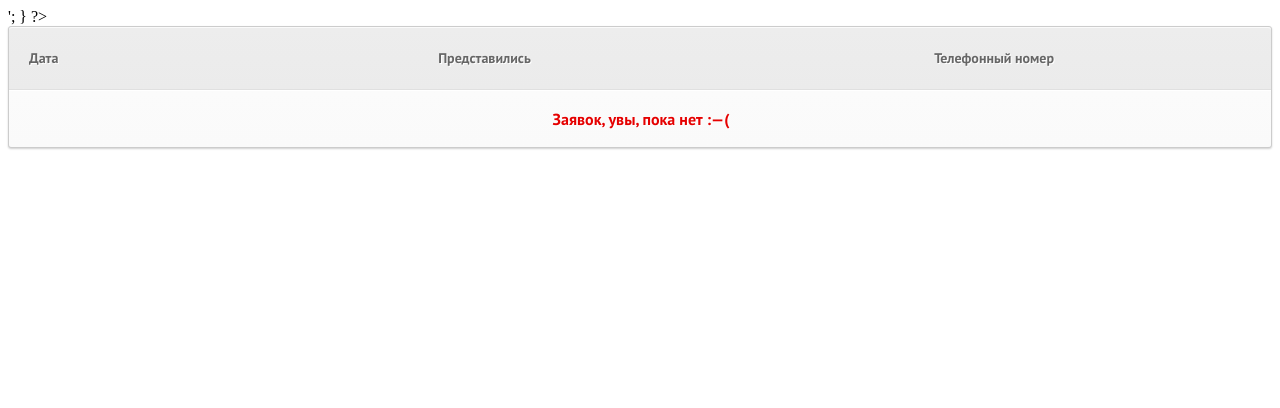
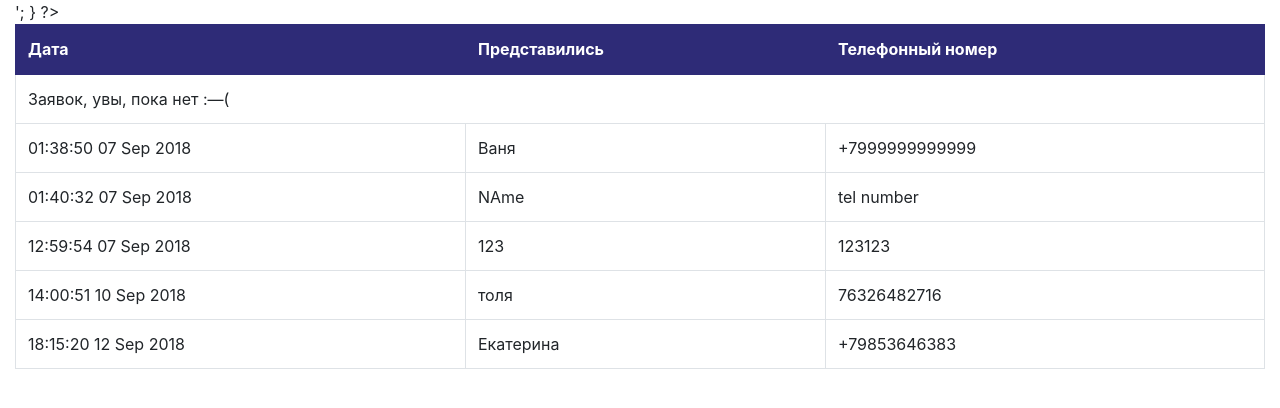
Before and after one commit to 4enki/broniks, a website: page app/templates/pages/orderslist.html in a window 1280 px wide. Drawn offline with nearby package versions, Linux system fonts and the light colour scheme.

Commit message:
красота в таблице заявок

```diff
--- a/app/templates/pages/orderslist.html
+++ b/app/templates/pages/orderslist.html
@@ -6,113 +6,31 @@
   <link rel="shortcut icon" href="assets/images/i/favicon.ico" type="image/x-icon"/>
   <link rel="icon" href="assets/images/i/favicon.ico" type="image/x-icon"/>
   <link href='https://fonts.googleapis.com/css?family=PT+Sans:400,400italic,700,700italic&subset=latin,cyrillic-ext' rel='stylesheet' type='text/css'>
+  <link rel="stylesheet" href="https://stackpath.bootstrapcdn.com/bootstrap/4.1.3/css/bootstrap.min.css" integrity="sha384-MCw98/SFnGE8fJT3GXwEOngsV7Zt27NXFoaoApmYm81iuXoPkFOJwJ8ERdknLPMO" crossorigin="anonymous">
+    <script src="https://code.jquery.com/jquery-3.3.1.slim.min.js" integrity="sha384-q8i/X+965DzO0rT7abK41JStQIAqVgRVzpbzo5smXKp4YfRvH+8abtTE1Pi6jizo" crossorigin="anonymous"></script>
+    <script src="https://cdnjs.cloudflare.com/ajax/libs/popper.js/1.14.3/umd/popper.min.js" integrity="sha384-ZMP7rVo3mIykV+2+9J3UJ46jBk0WLaUAdn689aCwoqbBJiSnjAK/l8WvCWPIPm49" crossorigin="anonymous"></script>
+    <script src="https://stackpath.bootstrapcdn.com/bootstrap/4.1.3/js/bootstrap.min.js" integrity="sha384-ChfqqxuZUCnJSK3+MXmPNIyE6ZbWh2IMqE241rYiqJxyMiZ6OW/JmZQ5stwEULTy" crossorigin="anonymous"></script>
   <style type="text/css">
-    table a:link {
-      color: #666;
-      font-weight: bold;
-      text-decoration:none;
+    .table .thead-dark th {
+      background-color: #2E2B77;
+      border-color: #2E2B77;
     }
-    table a:visited {
-      color: #999999;
-      font-weight:bold;
-      text-decoration:none;
-    }
-    table a:active,
-    table a:hover {
-      color: #bd5a35;
-      text-decoration:underline;
-    }
-    table {
-      font-family: 'PT Sans', sans-serif;
-      color:#666;
-      font-size:14px;
-      text-shadow: 1px 1px 0px #fff;
-      background:#eaebec;
-      border:#ccc 1px solid;
-      -moz-border-radius:3px;
-      -webkit-border-radius:3px;
-      border-radius:3px;
-      -moz-box-shadow: 0 1px 2px #d1d1d1;
-      -webkit-box-shadow: 0 1px 2px #d1d1d1;
-      box-shadow: 0 1px 2px #d1d1d1;
-    }
-    table th {
-      padding:21px 25px 22px 25px;
-      border-top:1px solid #fafafa;
-      border-bottom:1px solid #e0e0e0;
-      background: #ededed;
-      background: -webkit-gradient(linear, left top, left bottom, from(#ededed), to(#ebebeb));
-      background: -moz-linear-gradient(top,  #ededed,  #ebebeb);
-    }
-    table th:first-child {
-      text-align: left;
-      padding-left:20px;
-    }
-    table tr:first-child th:first-child {
-      -moz-border-radius-topleft:3px;
-      -webkit-border-top-left-radius:3px;
-      border-top-left-radius:3px;
-    }
-    table tr:first-child th:last-child {
-      -moz-border-radius-topright:3px;
-      -webkit-border-top-right-radius:3px;
-      border-top-right-radius:3px;
-    }
-    table tr {
+    .is-empty td {
       text-align: center;
-      padding-left:20px;
-    }
-    table td:first-child {
-      text-align: left;
-      padding-left:20px;
-      border-left: 0;
-    }
-    table td {
-      padding:18px;
-      border-top: 1px solid #ffffff;
-      border-bottom:1px solid #e0e0e0;
-      border-left: 1px solid #e0e0e0;
-      background: #fafafa;
-      background: -webkit-gradient(linear, left top, left bottom, from(#fbfbfb), to(#fafafa));
-      background: -moz-linear-gradient(top,  #fbfbfb,  #fafafa);
-    }
-    table tr.even td {
-      background: #f6f6f6;
-      background: -webkit-gradient(linear, left top, left bottom, from(#f8f8f8), to(#f6f6f6));
-      background: -moz-linear-gradient(top,  #f8f8f8,  #f6f6f6);
-    }
-    table tr:last-child td {
-      border-bottom:0;
-    }
-    table tr:last-child td:first-child {
-      -moz-border-radius-bottomleft:3px;
-      -webkit-border-bottom-left-radius:3px;
-      border-bottom-left-radius:3px;
-    }
-    table tr:last-child td:last-child {
-      -moz-border-radius-bottomright:3px;
-      -webkit-border-bottom-right-radius:3px;
-      border-bottom-right-radius:3px;
-    }
-    table tr:hover td {
-      background: #f2f2f2;
-      background: -webkit-gradient(linear, left top, left bottom, from(#f2f2f2), to(#f0f0f0));
-      background: -moz-linear-gradient(top,  #f2f2f2,  #f0f0f0);
-    }
-    .nofile {
-      color: #e50000;
-      font-size: 16px;
-      text-align: center !important;
+      color: #ffffff;
     }
   </style>
   </head>
   <body>
-    <table cellspacing="0" border="0" width="100%">
-      <thead>
+
+  <div class="container-fluid">
+
+    <table cellspacing="0" border="0" width="100%" class="table table-bordered table-hover">
+      <thead class="thead-dark">
         <tr>
-          <th>Дата</th>
-          <th>Представились</th>
-          <th>Телефонный номер</th>
+          <th scope="col">Дата</th>
+          <th scope="col">Представились</th>
+          <th scope="col">Телефонный номер</th>
         </tr>
       </thead>
       <tbody>
@@ -121,10 +39,44 @@
           if (file_exists($fileorder)) {
             include("_dataforms.txt");
           } else {
-            echo '<tr><td colspan="9" class="nofile"><strong>Заявок, увы, пока нет :—(</strong></td></tr>';
+            echo '<tr class="bg-danger is-empty"><td colspan="9">Заявок, увы, пока нет :—(</td></tr>';
           }
         ?>
+
+      <tr>
+        <td>01:38:50 07 Sep 2018</td>
+        <td>Ваня</td>
+        <td>+7999999999999</td>
+      </tr>
+
+      <tr>
+        <td>01:40:32 07 Sep 2018</td>
+        <td>NAme</td>
+        <td>tel number</td>
+      </tr>
+
+      <tr>
+        <td>12:59:54 07 Sep 2018</td>
+        <td>123</td>
+        <td>123123</td>
+      </tr>
+
+      <tr>
+        <td>14:00:51 10 Sep 2018</td>
+        <td>толя</td>
+        <td>76326482716</td>
+      </tr>
+
+      <tr>
+        <td>18:15:20 12 Sep 2018</td>
+        <td>Екатерина</td>
+        <td>+79853646383</td>
+      </tr>
+
       </tbody>
     </table>
+
+    <!-- Content here -->
+  </div>
   </body>
 </html>
```
